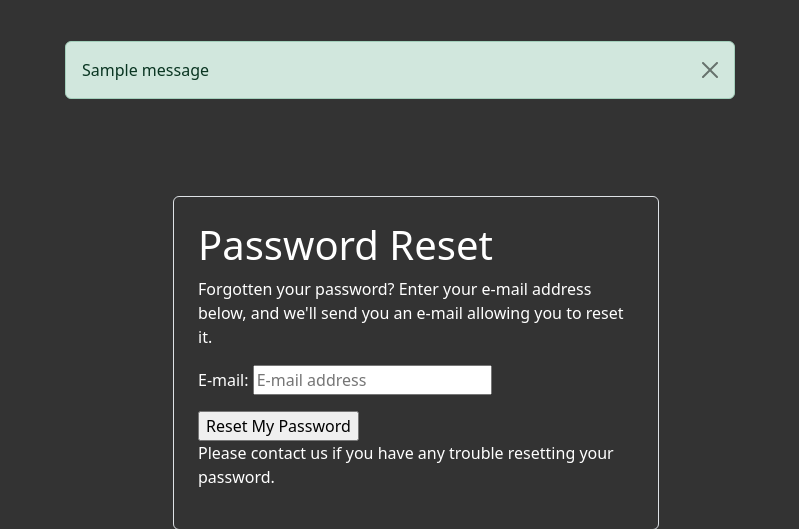
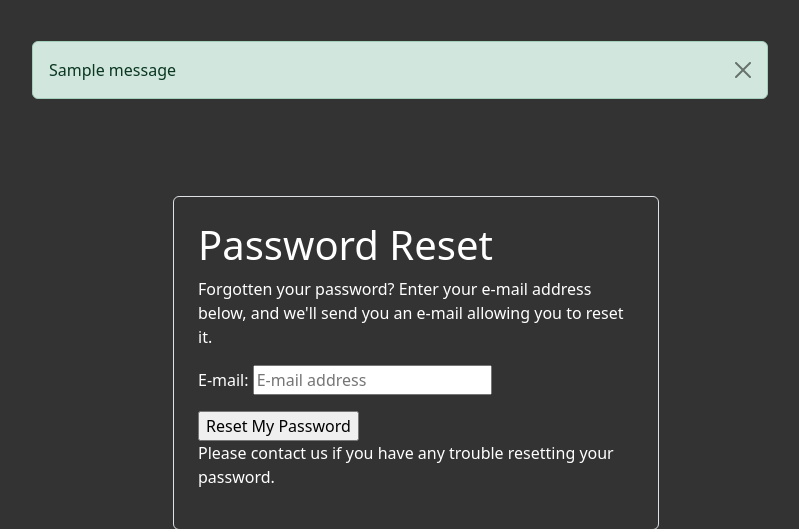
Before and after one commit to luayidriss/vegan_burgers, a Django app: page /accounts/password/reset/ in a window 1280 px wide. Shown: the part 96-625 px from the top of the page, without its empty margins (224-1023 px from the left). Run offline with Django 3.2, Linux system fonts and the light colour scheme; tables that the repository leaves empty hold one stand-in row (values such as "Sample post"); one stand-in notice (Sample message) is shown.

Commit message:
dismiss entire container for messages

```diff
--- a/templates/base.html
+++ b/templates/base.html
@@ -66,12 +66,12 @@
   </nav>
 <!-- Messages -->
 {% if messages %}
-  <div class="container">
-    <div class="row">
-        <div class="col-md-8 offset-md-2 mt-4">
-            <div class="alert alert-dismissible fade show" id="msg" role="alert">
+<div class="alert alert-dismissible fade show" role="alert">
+    <div class="container">
+        <div class="row">
+            <div class="col-md-8 offset-md-2 mt-4">
                 {% for message in messages %}
-                <div class="alert {{ message.tags }} alert-dismissible fade show" id="msg" role="alert">
+                <div class="alert {{ message.tags }}">
                     {{ message | safe }}
                     <button type="button" class="btn-close" data-bs-dismiss="alert" aria-label="Close"></button>
                 </div>
@@ -79,8 +79,8 @@
             </div>
         </div>
     </div>
-  </div>
-  {% endif %}
+</div>
+{% endif %}
   <main class="flex-grow-1 main-bg custom-main">
           {% block content %}
           <!-- Content Goes here -->
```
